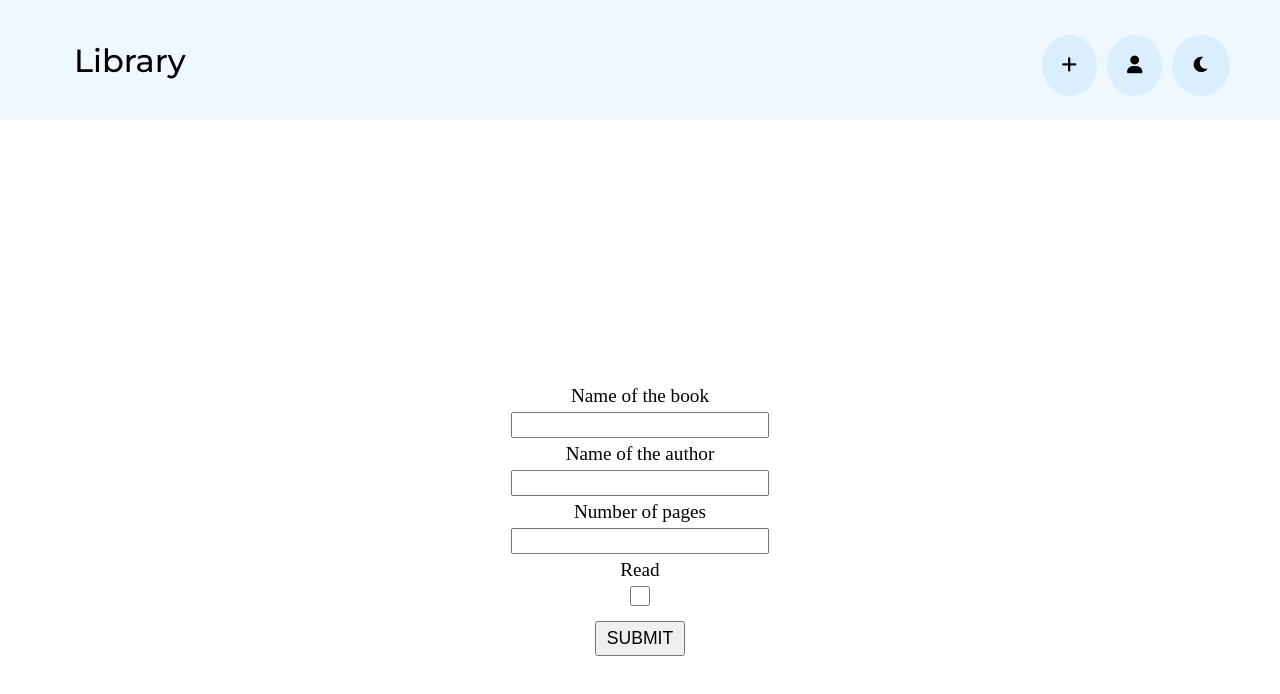
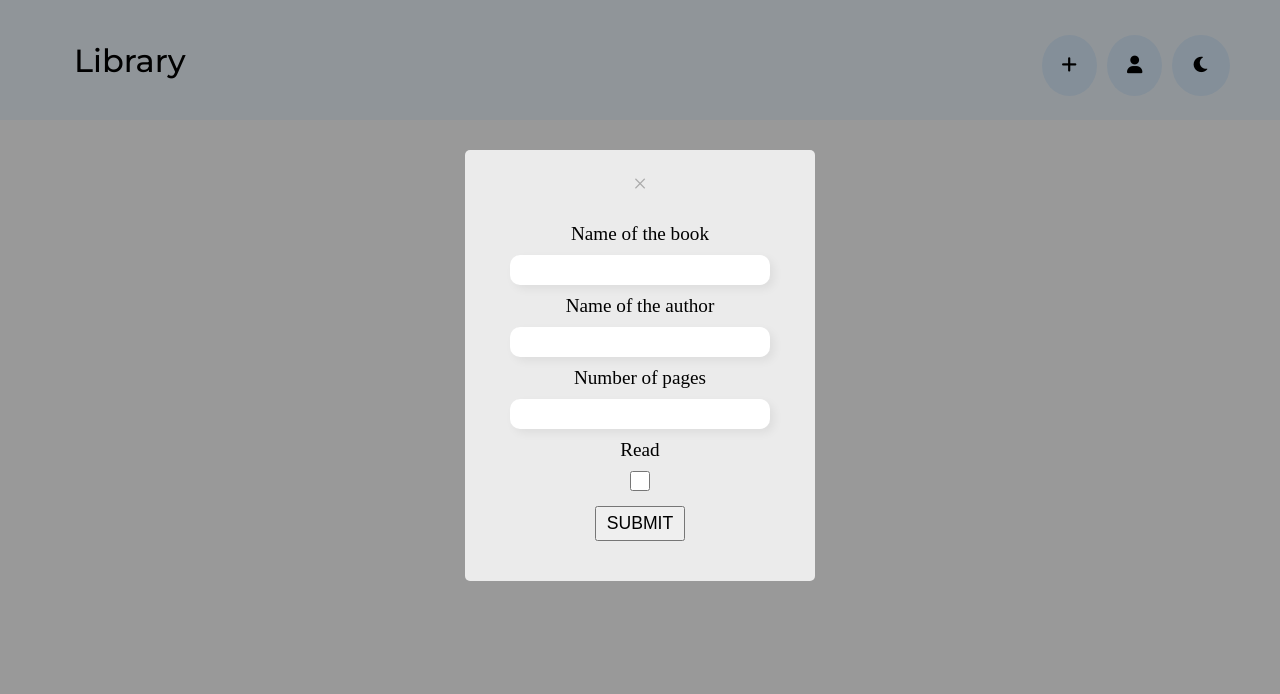
Before and after one commit to tusharg003/Library_TOP, a plain HTML site: page index.html in a window 1280 px wide. Both pictures are taken after a click on the button 1069 px from the left and 65 px from the top of the page. Drawn offline with Linux system fonts and the light colour scheme.

Commit message:
added the modal functionality, form style and usage inproved

```diff
--- a/index.html
+++ b/index.html
@@ -23,7 +23,10 @@
         <button class="nav-links nightMode"><i class="fa-solid fa-moon"></i></button>
 
     </div>
-    <div class="main">
+    <div class="modal">
+        <form class="modal-content-form">
+            <span class="close">&times;</span>
+
             <label for="title">Name of the book</label>
             <input type="text" id="title">
 
@@ -37,6 +40,7 @@
             <input type="checkbox" id="readCheckBox">
 
             <button class="submit">Submit</button>
+        </form>
     </div>
 </body>
 
--- a/js.js
+++ b/js.js
@@ -1,3 +1,7 @@
+const modal = document.querySelector(".modal");
+const modalForm = document.querySelector(".modal-content-form");
+const addBookBtn = document.querySelector(".addBook");
+const closeModalBtn = document.querySelector(".close");
 const nameOfBook = document.querySelector('#title');
 const pages = document.querySelector('#pages');
 const nameofAuthor = document.querySelector('#author');
@@ -5,6 +9,7 @@ const readCheckBox = document.querySelector('#readCheckBox');
 const submitBtn = document.querySelector('.submit');
 const myLibrary = [];
 
+//object constructor
 function Book(title, author, pages, read) {
     this.title = title;
     this.author = author;
@@ -15,14 +20,30 @@ function Book(title, author, pages, read) {
         return `The ${this.title} by ${this.author}, ${this.pages} pages, ${status}.`;
     }
 }
-// const bk1 = new Book("To kill the mocking bird", 'Tushar Gupta', '373', false);
-// console.log(bk1.info());
-
-function addBookToLibrary() {
-
+//function to clear the form once an input has been recorded
+function clearForm() {
+    modalForm.reset();
 }
 
-function storeBook() {
+
+//modal opening and closing
+function openModal() {
+    modal.style.display = "block";
+}
+function closeModal() {
+    modal.style.display = "none";
+}
+//open the modal
+addBookBtn.addEventListener('click', openModal);
+//close the modal
+closeModalBtn.addEventListener('click', closeModal);
+closeModalBtn.addEventListener('click', clearForm);
+
+
+
+//fun to store all the info from the form to array
+function storeBook(event) {
+    event.preventDefault();//prevents the default form submitting behavior causing the page to reload
     let bookName = nameOfBook.value;
     let authorName = nameofAuthor.value;
     let numberOfPages = pages.value;
@@ -36,3 +57,4 @@ function storeBook() {
 
 }
 submitBtn.addEventListener('click', storeBook);
+submitBtn.addEventListener('click', clearForm);
--- a/styles.css
+++ b/styles.css
@@ -37,7 +37,30 @@ body {
     outline: none;
 }
 
-.main {
+.modal {
+    display: none;
+    /* Hidden by default */
+    position: fixed;
+    /* Stay in place */
+    z-index: 1;
+    /* Sit on top */
+    padding-top: 150px;
+    /* Location of the box */
+    left: 0;
+    top: 0;
+    width: 100%;
+    /* Full width */
+    height: 100%;
+    /* Full height */
+    overflow: auto;
+    /* Enable scroll if needed */
+    background-color: rgb(0, 0, 0);
+    /* Fallback color */
+    background-color: rgba(0, 0, 0, .4);
+    /* Black w/ opacity */
+}
+
+.modal-content-form {
     display: flex;
     flex-direction: column;
     height: 100vh;
@@ -45,12 +68,46 @@ body {
     align-items: center;
     margin: auto;
     font-size: larger;
+    width: fit-content;
+    height: fit-content;
+    padding: 40px;
+    padding-top: 20px;
+    background-color: rgb(235, 235, 235);
+    border-radius: 5px;
+}
+
+/* The Close Button */
+.close {
+    height: fit-content;
+    margin-bottom: 20px;
+    color: #aaaaaa;
+    font-size: 25px;
+
+}
+
+.close:hover {
+    color: black;
+    cursor: pointer;
+    outline: none;
+}
+
+label {
+    margin: 5px;
 }
 
 input {
     margin: 5px;
     width: 250px;
     height: 20px;
+    border-radius: 10px;
+    padding: 5px;
+    border: none;
+    box-shadow: 4px 4px 10px rgba(0, 0, 0, 0.06);
+}
+
+#readCheckBox {
+    /*removing shadow form the check box*/
+    box-shadow: none;
 }
 
 button {
```
Lines whose indentation alone changed are shown as unchanged.
